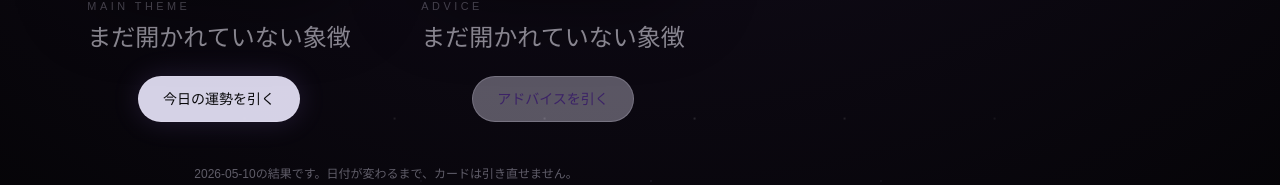
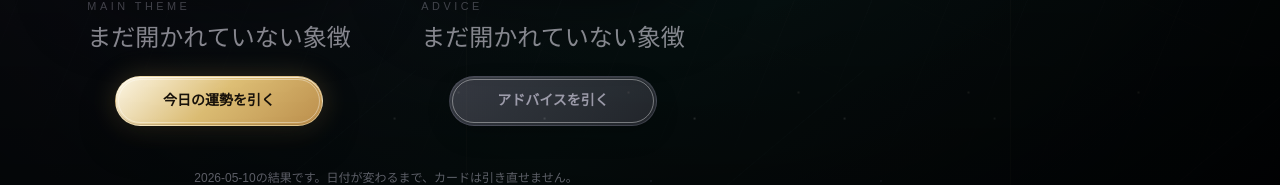
Before and after one commit to manatake9/tarot-app, a Next.js app: page / in a window 1280 px wide. Shown: the part 726-911 px from the top of the page. Built offline with nearby package versions, Linux system fonts and the light colour scheme.

Commit message:
feat: enhance tarot page styling and improve draw button interactions

```diff
--- a/src/app/globals.css
+++ b/src/app/globals.css
@@ -25,6 +25,144 @@ body {
   background: var(--background);
   color: var(--foreground);
   font-family: Arial, Helvetica, sans-serif;
+}
+
+.tarot-page {
+  background:
+    linear-gradient(180deg, rgba(255, 255, 255, 0.035), transparent 18%),
+    radial-gradient(ellipse at 50% -12%, rgba(148, 132, 82, 0.28), transparent 42%),
+    radial-gradient(ellipse at 14% 28%, rgba(36, 83, 91, 0.4), transparent 38%),
+    radial-gradient(ellipse at 88% 34%, rgba(86, 37, 61, 0.34), transparent 42%),
+    linear-gradient(145deg, #05060a 0%, #10121c 38%, #071313 68%, #030407 100%);
+}
+
+.tarot-atmosphere,
+.tarot-constellation,
+.tarot-vignette {
+  pointer-events: none;
+  position: absolute;
+  inset: 0;
+}
+
+.tarot-atmosphere {
+  background:
+    repeating-linear-gradient(
+      112deg,
+      rgba(255, 255, 255, 0.045) 0 1px,
+      transparent 1px 72px
+    ),
+    repeating-linear-gradient(
+      24deg,
+      rgba(166, 132, 83, 0.05) 0 1px,
+      transparent 1px 96px
+    );
+  opacity: 0.34;
+  mask-image: linear-gradient(to bottom, transparent 0%, black 20%, black 74%, transparent 100%);
+}
+
+.tarot-constellation {
+  background-image:
+    linear-gradient(90deg, transparent 0 18%, rgba(245, 222, 179, 0.12) 18% 18.2%, transparent 18.2% 100%),
+    linear-gradient(140deg, transparent 0 57%, rgba(155, 210, 202, 0.08) 57% 57.16%, transparent 57.16% 100%),
+    radial-gradient(circle, rgba(255, 244, 214, 0.46) 0 1px, transparent 1.6px);
+  background-position:
+    center,
+    center,
+    18px 38px;
+  background-size:
+    34rem 34rem,
+    28rem 28rem,
+    170px 170px;
+  opacity: 0.28;
+  animation: constellation-drift 60s linear infinite;
+}
+
+.tarot-vignette {
+  background:
+    linear-gradient(to bottom, rgba(0, 0, 0, 0.12), transparent 24%, rgba(0, 0, 0, 0.32)),
+    radial-gradient(ellipse at center, transparent 38%, rgba(0, 0, 0, 0.62) 100%);
+}
+
+.draw-button {
+  position: relative;
+  min-width: min(100%, 13rem);
+  overflow: hidden;
+  border: 1px solid rgba(246, 226, 177, 0.5);
+  border-radius: 9999px;
+  background:
+    linear-gradient(135deg, rgba(255, 249, 232, 0.98), rgba(226, 194, 118, 0.96) 48%, rgba(191, 145, 77, 0.98)),
+    linear-gradient(180deg, rgba(255, 255, 255, 0.45), transparent);
+  box-shadow:
+    0 16px 38px rgba(0, 0, 0, 0.3),
+    0 0 28px rgba(217, 184, 106, 0.22),
+    inset 0 1px 0 rgba(255, 255, 255, 0.72),
+    inset 0 -1px 0 rgba(84, 53, 22, 0.2);
+  color: #17110a;
+  cursor: pointer;
+  font-size: 0.875rem;
+  font-weight: 700;
+  letter-spacing: 0;
+  padding: 0.85rem 1.55rem;
+  transition:
+    border-color 420ms ease,
+    box-shadow 420ms ease,
+    filter 420ms ease,
+    transform 420ms ease;
+}
+
+.draw-button::before {
+  content: "";
+  position: absolute;
+  inset: 2px;
+  border-radius: inherit;
+  border: 1px solid rgba(255, 255, 255, 0.38);
+  pointer-events: none;
+}
+
+.draw-button::after {
+  content: "";
+  position: absolute;
+  inset: -55% -28%;
+  background: linear-gradient(110deg, transparent 42%, rgba(255, 255, 255, 0.5) 50%, transparent 58%);
+  opacity: 0;
+  transform: translateX(-28%) rotate(8deg);
+  transition:
+    opacity 420ms ease,
+    transform 640ms ease;
+}
+
+.draw-button:hover:not(:disabled) {
+  border-color: rgba(255, 239, 196, 0.82);
+  box-shadow:
+    0 18px 42px rgba(0, 0, 0, 0.34),
+    0 0 36px rgba(234, 204, 137, 0.32),
+    inset 0 1px 0 rgba(255, 255, 255, 0.82),
+    inset 0 -1px 0 rgba(84, 53, 22, 0.22);
+  filter: saturate(1.08) brightness(1.04);
+  transform: translateY(-2px);
+}
+
+.draw-button:hover:not(:disabled)::after {
+  opacity: 1;
+  transform: translateX(28%) rotate(8deg);
+}
+
+.draw-button:focus-visible {
+  outline: 2px solid rgba(155, 210, 202, 0.86);
+  outline-offset: 4px;
+}
+
+.draw-button:disabled {
+  border-color: rgba(221, 214, 254, 0.14);
+  background:
+    linear-gradient(135deg, rgba(221, 214, 254, 0.18), rgba(135, 125, 158, 0.16)),
+    rgba(255, 255, 255, 0.045);
+  box-shadow:
+    inset 0 1px 0 rgba(255, 255, 255, 0.08),
+    0 10px 24px rgba(0, 0, 0, 0.16);
+  color: rgba(237, 233, 254, 0.58);
+  cursor: default;
+  transform: none;
 }
 
 .quiet-stars {
@@ -320,6 +458,22 @@ body {
   }
 }
 
+@keyframes constellation-drift {
+  from {
+    background-position:
+      center,
+      center,
+      18px 38px;
+  }
+
+  to {
+    background-position:
+      center,
+      center,
+      188px 208px;
+  }
+}
+
 @media (min-width: 640px) {
   .reading-panel {
     padding: 2rem;
--- a/src/app/page.tsx
+++ b/src/app/page.tsx
@@ -63,8 +63,6 @@ export default function Page() {
   const [hasDrawn, setHasDrawn] = useState(createDrawState(false))
   const [isDrawing, setIsDrawing] = useState(createDrawState(false))
   const [isOpen, setIsOpen] = useState(createDrawState(false))
-  const [showReading, setShowReading] = useState(false)
-  const readingPanelRef = useRef<HTMLElement | null>(null)
   const revealTimeoutRefs = useRef<Partial<Record<DailyDrawType, number>>>({})
 
   useEffect(() => {
@@ -110,7 +108,6 @@ export default function Page() {
         setHasDrawn(nextHasDrawn)
         setIsDrawing(createDrawState(false))
         setIsOpen(nextHasDrawn)
-        setShowReading(nextHasDrawn.advice)
       } catch (error) {
         if (abortController.signal.aborted) {
           return
@@ -121,7 +118,6 @@ export default function Page() {
         setHasDrawn(createDrawState(false))
         setIsDrawing(createDrawState(false))
         setIsOpen(createDrawState(false))
-        setShowReading(false)
       } finally {
         if (!abortController.signal.aborted) {
           setIsReady(true)
@@ -157,21 +153,10 @@ export default function Page() {
     markDrawnToday(drawResult.dateKey, drawResult.spreadType)
     setHasDrawn((current) => ({ ...current, [drawType]: true }))
     setIsDrawing((current) => ({ ...current, [drawType]: true }))
-    setShowReading(false)
 
     revealTimeoutRefs.current[drawType] = window.setTimeout(() => {
       setIsDrawing((current) => ({ ...current, [drawType]: false }))
       setIsOpen((current) => ({ ...current, [drawType]: true }))
-
-      if (drawType === "advice") {
-        setShowReading(true)
-        window.setTimeout(() => {
-          readingPanelRef.current?.scrollIntoView({
-            behavior: "smooth",
-            block: "start",
-          })
-        }, 120)
-      }
 
       delete revealTimeoutRefs.current[drawType]
     }, DRAW_REVEAL_DELAY_MS)
@@ -181,10 +166,16 @@ export default function Page() {
     (drawType) => isOpen[drawType] && drawResults[drawType],
   )
   const hasAnyOpenCard = openedDrawTypes.length > 0
+  const showReading = DRAW_TYPES.every(
+    (drawType) => isOpen[drawType] && drawResults[drawType],
+  )
   const dateKey = drawResults.main?.dateKey ?? drawResults.advice?.dateKey
 
   return (
-    <main className="relative flex min-h-screen flex-col items-center overflow-hidden bg-[radial-gradient(circle_at_top,#241638_0%,#100b18_48%,#050407_100%)] px-5 py-10 text-violet-50 sm:px-8">
+    <main className="tarot-page relative flex min-h-screen flex-col items-center overflow-hidden px-5 py-10 text-violet-50 sm:px-8">
+      <div className="tarot-atmosphere" aria-hidden="true" />
+      <div className="tarot-constellation" aria-hidden="true" />
+      <div className="tarot-vignette" aria-hidden="true" />
       <div className="pointer-events-none absolute inset-0 opacity-70">
         <div className="quiet-stars" />
       </div>
@@ -235,7 +226,7 @@ export default function Page() {
                         !drawResult ||
                         isAdviceLocked
                       }
-                      className="rounded-full border border-violet-100/20 bg-violet-100/90 px-6 py-3 text-sm font-medium text-zinc-950 shadow-[0_0_28px_rgba(167,139,250,0.16)] transition duration-700 hover:bg-white hover:shadow-[0_0_36px_rgba(196,181,253,0.2)] focus:outline-none focus:ring-1 focus:ring-violet-100 disabled:cursor-default disabled:bg-violet-100/35 disabled:text-violet-950/70 disabled:shadow-none"
+                      className="draw-button"
                     >
                       {!isReady
                         ? "準備中"
@@ -251,7 +242,7 @@ export default function Page() {
             <div className="flex flex-wrap items-center justify-center gap-3 animate-slow-fade [animation-delay:220ms]">
               {false ? (
                 <button
-                  onClick={() => setShowReading((current) => !current)}
+                  onClick={() => undefined}
                   className="rounded-full border border-violet-100/15 bg-white/[0.045] px-5 py-3 text-sm text-violet-50/72 backdrop-blur transition duration-500 hover:border-violet-100/28 hover:bg-white/[0.07] focus:outline-none focus:ring-1 focus:ring-violet-100/45"
                 >
                   {showReading ? "解説を閉じる" : "解説を見る"}
@@ -270,7 +261,6 @@ export default function Page() {
           <aside
             className={`reading-panel ${showReading ? "is-visible" : ""}`}
             aria-hidden={!showReading}
-            ref={readingPanelRef}
           >
             {showReading && hasAnyOpenCard ? (
               <div className="space-y-8">
```
